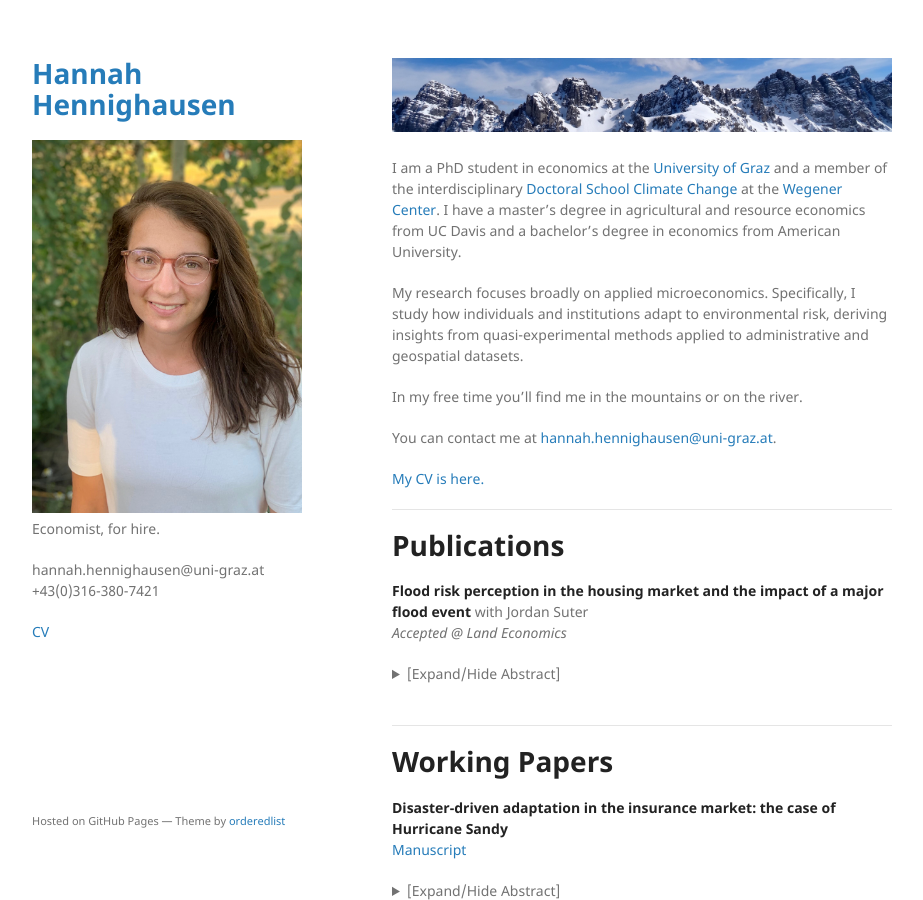
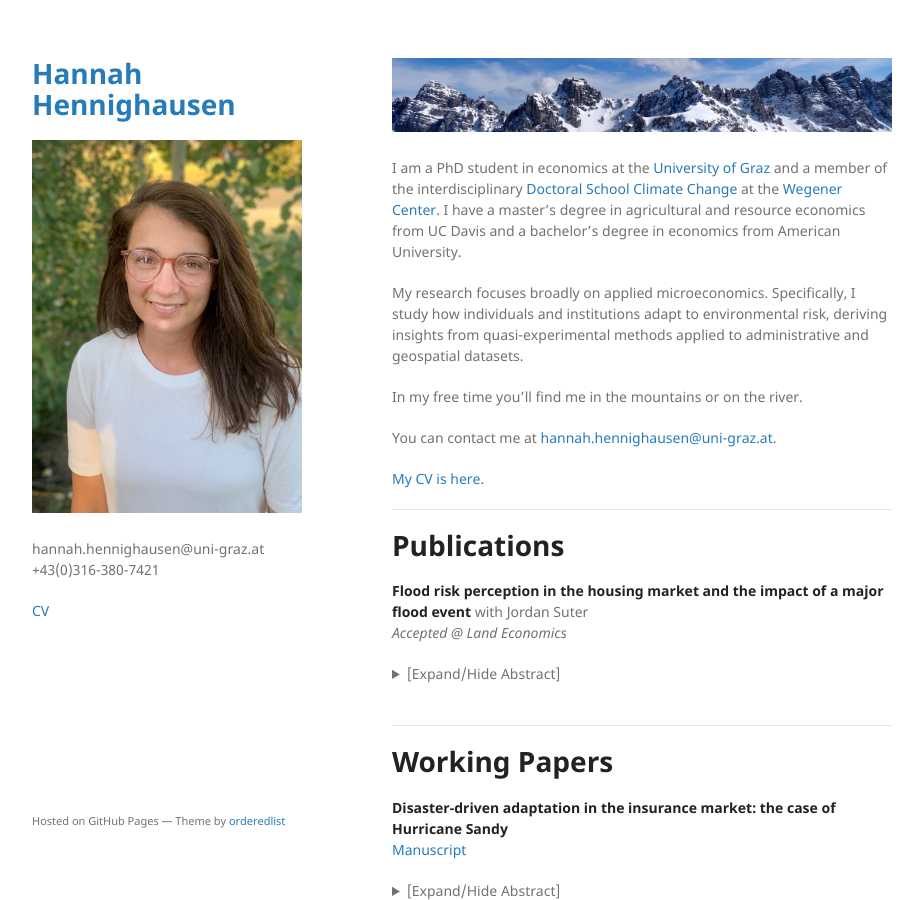
Before and after one commit to hannahhennighausen/hannahhennighausen.github.io, a Jekyll site: the page built from index.md, in a window 1280 px wide and 900 px high. Shown: the whole window, without its empty margins (178-1101 px from the left). Built offline with Jekyll 4.4.1, drawn with Linux system fonts in a browser that asks for light colours; the repository's description, which GitHub fills in, is left out.

Commit message:
Update _config.yml

```diff
--- a/_config.yml
+++ b/_config.yml
@@ -1,6 +1,5 @@
 title: Hannah Hennighausen
 logo: /assets/img/me.png
-description: Economist, for hire.
 show_downloads: false
 google_analytics:
 theme: jekyll-theme-minimal
```
